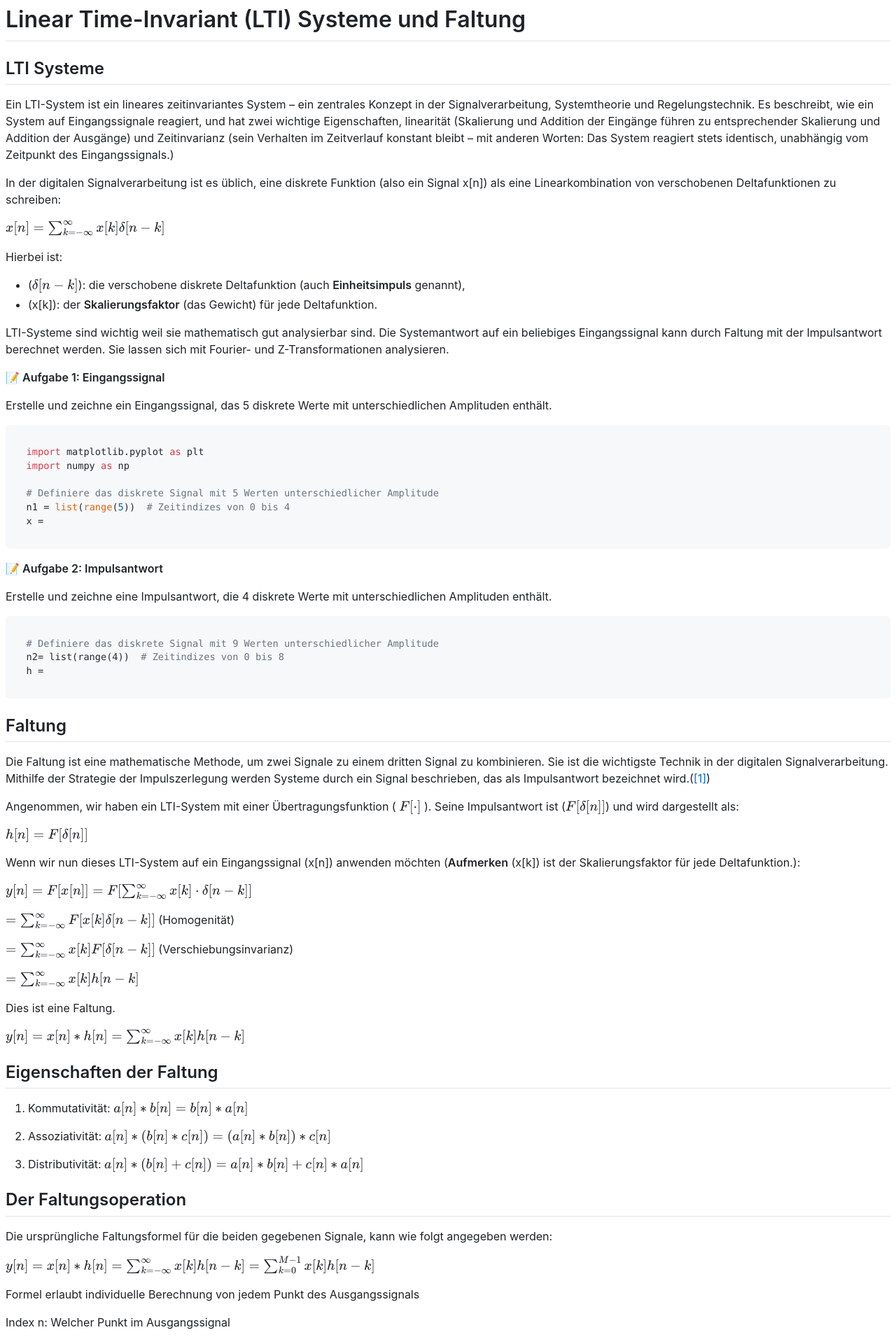
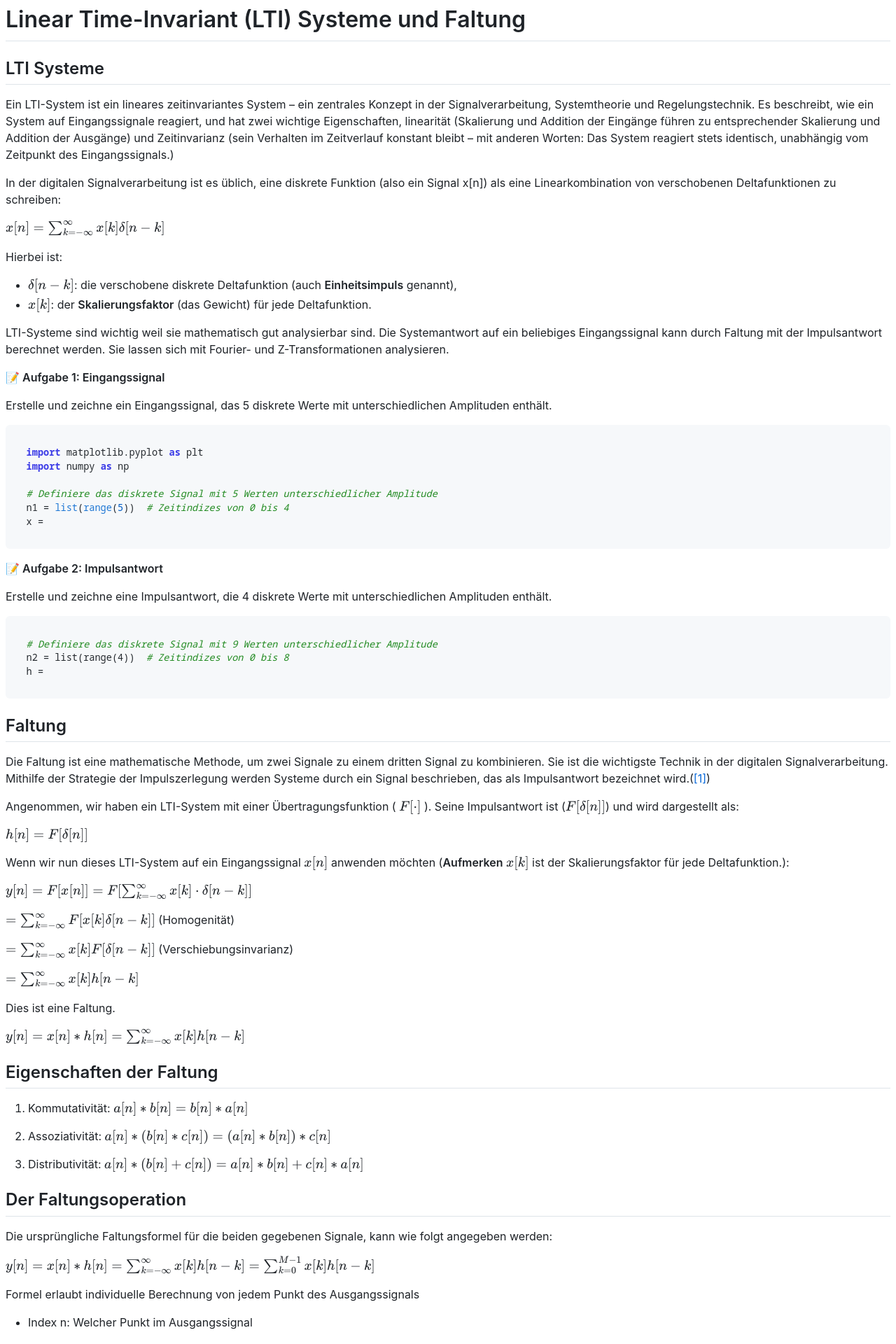
Before and after one commit to MoriRasc/bioSignalVerarbeitung, a Jekyll site: the page built from lessons/04_11_Asynchron_Faltung.md, in a window 1280 px wide. Shown: the top 1920 px of the page at 70% size. Built offline with Jekyll 4.4.1, drawn with Linux system fonts in a browser that asks for light colours; nearby versions of some CDN libraries; our own code applies the rules of GitHub Pages for plain Markdown files.

````diff
--- a/_layouts/default.html
+++ b/_layouts/default.html
@@ -21,14 +21,42 @@
     <script>hljs.highlightAll();</script>
 
     <style>
+      /* General font */
       body {
         font-family: 'Noto Sans', sans-serif;
       }
-      pre code {
-        display: block;
-        overflow-x: auto;
-        padding: 1em;
-        border-radius: 6px;
+
+      /* Python syntax custom colors */
+      code.hljs {
+        font-family: 'Noto Sans Mono', monospace;
+        font-size: 0.95em;
+      }
+
+      /* Keywords: def, for, if, else */
+      .hljs-keyword {
+        color: #3c3ce7; /* dark blue */
+        font-weight: bold;
+      }
+
+      /* Function names */
+      .hljs-title.function_ {
+        color: #d7a03a; /* red */
+      }
+
+      /* Built-in functions like range, len */
+      .hljs-built_in {
+        color: #1f77d4; /* lighter blue */
+      }
+
+      /* Strings */
+      .hljs-string {
+        color: #d73a49; /* red */
+      }
+
+      /* Comments */
+      .hljs-comment {
+        color: #228b22; /* green */
+        font-style: italic;
       }
     </style>
   </head>
--- a/lessons/04_11_Asynchron_Faltung.md
+++ b/lessons/04_11_Asynchron_Faltung.md
@@ -10,8 +10,8 @@ $x[n] = \sum_{k=-\infty}^{\infty} x[k] \delta[n - k]$
 
 Hierbei ist:
 
-- \($\delta[n - k]$\): die verschobene diskrete Deltafunktion (auch **Einheitsimpuls** genannt),
-- \(x[k]\): der **Skalierungsfaktor** (das Gewicht) für jede Deltafunktion.
+- $\delta[n - k]$: die verschobene diskrete Deltafunktion (auch **Einheitsimpuls** genannt),
+- $x[k]$: der **Skalierungsfaktor** (das Gewicht) für jede Deltafunktion.
 
 
 LTI-Systeme sind wichtig weil sie mathematisch gut analysierbar sind. Die Systemantwort auf ein beliebiges Eingangssignal kann durch Faltung mit der Impulsantwort berechnet werden. Sie lassen sich mit Fourier- und Z-Transformationen analysieren.
@@ -38,7 +38,7 @@ Erstelle und zeichne eine Impulsantwort, die 4 diskrete Werte mit unterschiedlic
 
 ```python
 # Definiere das diskrete Signal mit 9 Werten unterschiedlicher Amplitude
-n2= list(range(4))  # Zeitindizes von 0 bis 8
+n2 = list(range(4))  # Zeitindizes von 0 bis 8
 h =
 ```
 
@@ -52,7 +52,7 @@ $
 h[n] = F[\delta[n]]
 $
 
-Wenn wir nun dieses LTI-System auf ein Eingangssignal \(x[n]\) anwenden möchten (**Aufmerken** \(x[k]\) ist der Skalierungsfaktor für jede Deltafunktion.):
+Wenn wir nun dieses LTI-System auf ein Eingangssignal $x[n]$ anwenden möchten (**Aufmerken** $x[k]$ ist der Skalierungsfaktor für jede Deltafunktion.):
 
 $ y[n] = F[x[n]] = F[\sum_{k=-\infty}^{\infty} x[k] \cdot \delta[n - k]] $
 
````
Also changed, not shown: other parts of lessons/04_11_Asynchron_Faltung.md (+5 -3 lines), attachments/faltungsmachine.png (added).
